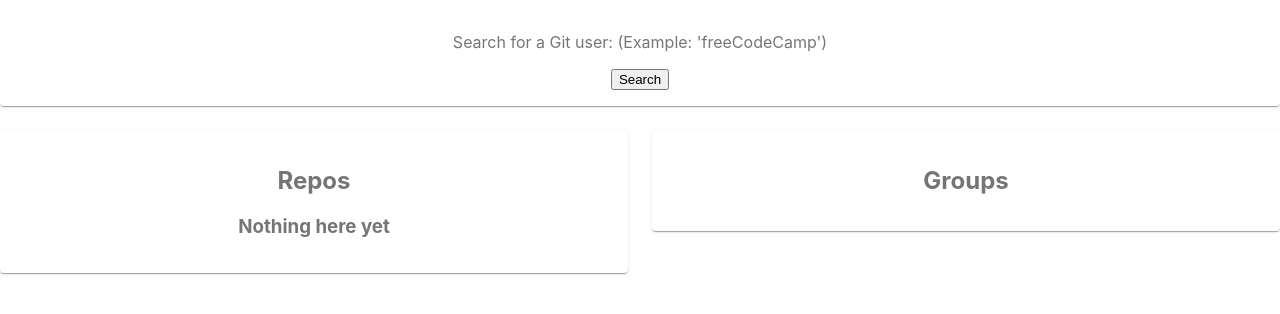
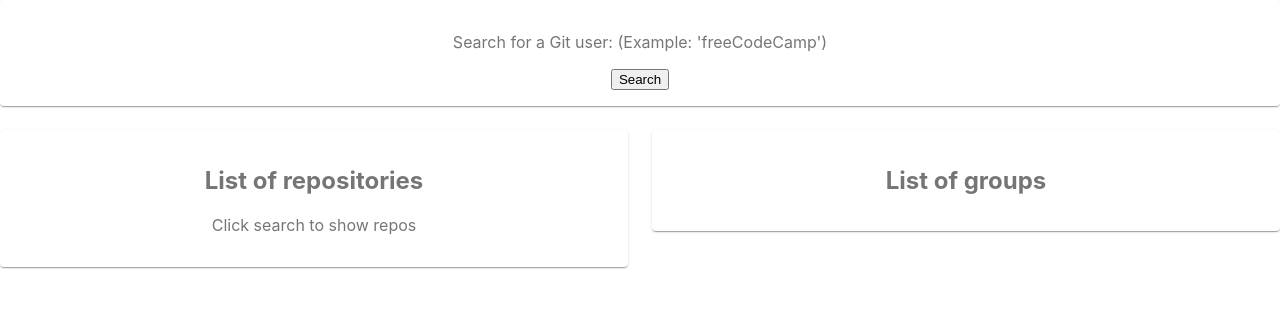
Before and after one commit to dotslashbin/gatehub, a React (Create React App) app: page / in a window 1280 px wide. Shown: the top 314 px of the page. Built offline with nearby package versions, Linux system fonts and the light colour scheme.

Commit message:
minor cosmetic revisions

```diff
--- a/src/App.js
+++ b/src/App.js
@@ -32,13 +32,13 @@ function App() {
 					</Grid>
 					<Grid item xs={12} sm={6}>
 						<Paper className={classes.paper}>
-							<h2>Repos</h2>
+							<h2>List of repositories</h2>
 							<RepoList />
 						</Paper>
 					</Grid>
 					<Grid item xs={12} sm={6}>
 						<Paper className={classes.paper}>
-							<h2>Groups</h2>
+							<h2>List of groups</h2>
 						</Paper>
 					</Grid>
 				</Grid>
--- a/src/components/Repolister.jsx
+++ b/src/components/Repolister.jsx
@@ -58,7 +58,7 @@ let RepoList = ({repos}) => {
 
 			)}
 		</div> :
-		<h3>Nothing here yet</h3>
+		<p>Click search to show repos</p>
 	)
 }
 
```
